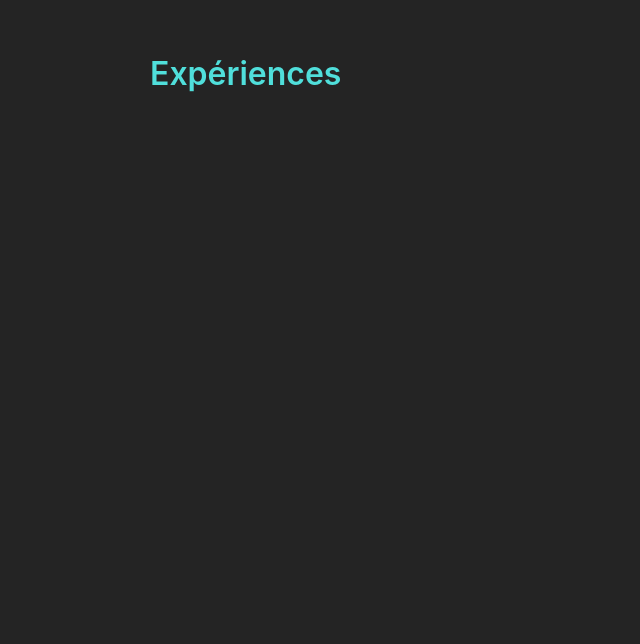
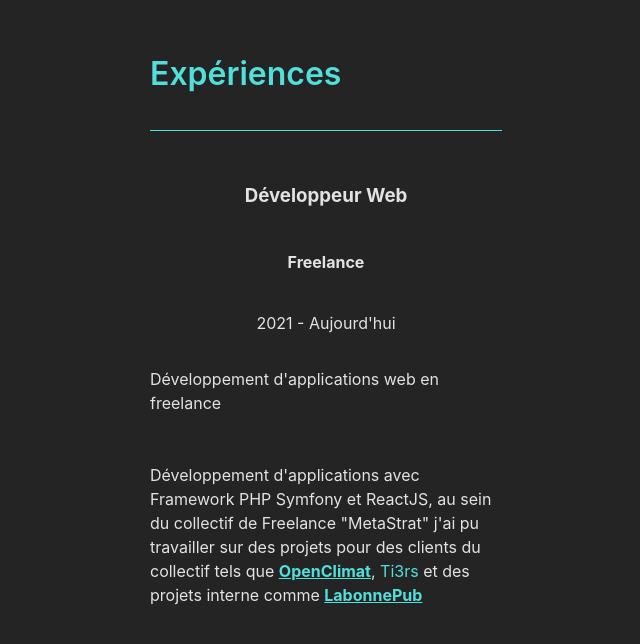
Before and after one commit to MelvacI/portfolio, a React (Vite) app: page / in a window 1280 px wide. Shown: the part 950-1594 px from the top of the page, without its empty margins (490-1130 px from the left). Built offline with nearby package versions, Linux system fonts and the light colour scheme.

Commit message:
XP template

```diff
--- a/src/App.scss
+++ b/src/App.scss
@@ -195,6 +195,69 @@ body {
                     }
                 }
             }
+            a.marked-text{
+                color: #50dfdb;
+                font-weight: bold;
+                cursor: pointer;
+            }
+
+            .xp-item{
+                display: flex;
+                flex-direction: column;
+                justify-content: center;
+                align-items: center;
+                margin: 2rem 0;
+                padding: 2rem 0;
+                border-top: 1px solid #50dfdb;
+                border-bottom: 1px solid #50dfdb;
+
+                .xp-title{
+                    font-size: 1.5rem;
+                    font-weight: 600;
+                    color: #50dfdb;
+                    margin-bottom: 1rem;
+                }
+
+                .xp-subtitle{
+                    font-size: 1rem;
+                    font-weight: 600;
+                    color: #50dfdb;
+                    margin-bottom: 1rem;
+                }
+
+                .xp-description{
+                    font-size: 1rem;
+                    font-weight: 400;
+                    color: #50dfdb;
+                    margin-bottom: 1rem;
+                }
+
+                .xp-techs{
+                    display: flex;
+                    flex-wrap: wrap;
+                    justify-content: center;
+                    align-items: center;
+                    list-style: none;
+                    margin: 0;
+                    padding: 0;
+
+                    li {
+                        margin: 1rem;
+                        padding: 0.5rem 1rem;
+                        border-radius: 0.5rem;
+                        background-color: #50dfdb;
+                        color: #242424;
+                        font-size: 1rem;
+                        font-weight: 600;
+                        transition: all 0.3s ease-in-out;
+
+                        &:hover {
+                            background-color: #242424;
+                            color: #50dfdb;
+                        }
+                    }
+                }
+            }
 
         }
     }
--- a/src/MainContent.jsx
+++ b/src/MainContent.jsx
@@ -50,10 +50,8 @@ export default function MainContent() {
         switch (item) {
             case 'about':
                 return getAboutContent();
-                break;
             case 'xp':
-                // do something
-                break;
+                return getXPContent();
             case 'project':
                 // do something
                 break;
@@ -74,8 +72,8 @@ export default function MainContent() {
             <div className="intro">
                 <p className="greeting">Salut ! Moi c'est <span className="marked-text" >Florian</span>, j'ai <span className="age">{getMyAge()}</span> ans, depuis toujours je suis passionné d'informatique.</p>
                 <p>Après plusieurs années à enseigner ma seconde passion qu'est l'équitation, j'ai décidé de me former au développement en 2022 afin de vivre pleinement ces deux passions.</p>
-                <p>J'ai rapidement eu l'occasion de rejoindre un <span className="marked-text" >collectif de freelance</span> qui m'a fait confiance suite à mon stage de fin d'étude, j'ai pu alors travailler sur des projets engagés socialement et écologiquement.</p>
-                <p>Voici un bref résumé des technologies sur lesquelles j'ai pu travailler</p>
+                <p>J'ai rapidement eu l'occasion de rejoindre un <span className="marked-text" >collectif de freelance</span> qui m'a fait confiance suite à mon stage de fin d'étude. J'ai pu alors travailler sur des projets engagés socialement et écologiquement.</p>
+                <p>Voici un bref résumé des technologies sur lesquelles j'ai pu travailler.</p>
 
                 <ul className="tech-list">
                     <li>Javascript</li>
@@ -84,8 +82,36 @@ export default function MainContent() {
                     <li>Symfony</li>
                     <li>Api Platform</li>
                     <li>MySQL</li>
+
                 </ul>
+            </div>
+        )
+    }
 
+    const xp = [
+        {
+            title : 'Développeur Web',
+            company : 'Freelance',
+            date : '2021 - Aujourd\'hui',
+            description : 'Développement d\'applications web en freelance',
+            details : <p>Développement d'applications avec Framework PHP Symfony et ReactJS, au sein du collectif de Freelance "MetaStrat" j'ai pu travailler sur des projets pour des clients du collectif tels que <a href="https://www.openclimat.com" className="marked-text" target='_blank'>OpenClimat</a>, <span  className="marked-text" >Ti3rs</span> et des projets interne comme <a className="marked-text" href="https://labonnepub.com" target='_blank' >LabonnePub</a></p>
+        }
+    ]
+
+    const getXPContent = () => {
+        return (
+            <div className="experiences">
+                {
+                    xp.map((xpItem) => (
+                        <div className="xp-item">
+                            <h3>{xpItem.title}</h3>
+                            <h4>{xpItem.company}</h4>
+                            <p>{xpItem.date}</p>
+                            <p>{xpItem.description}</p>
+                            <p>{xpItem.details}</p>
+                        </div>
+                    ))
+                }
             </div>
         )
 
```
Also changed, not shown: 5 other files (tests, documents, lock files or other folders).
